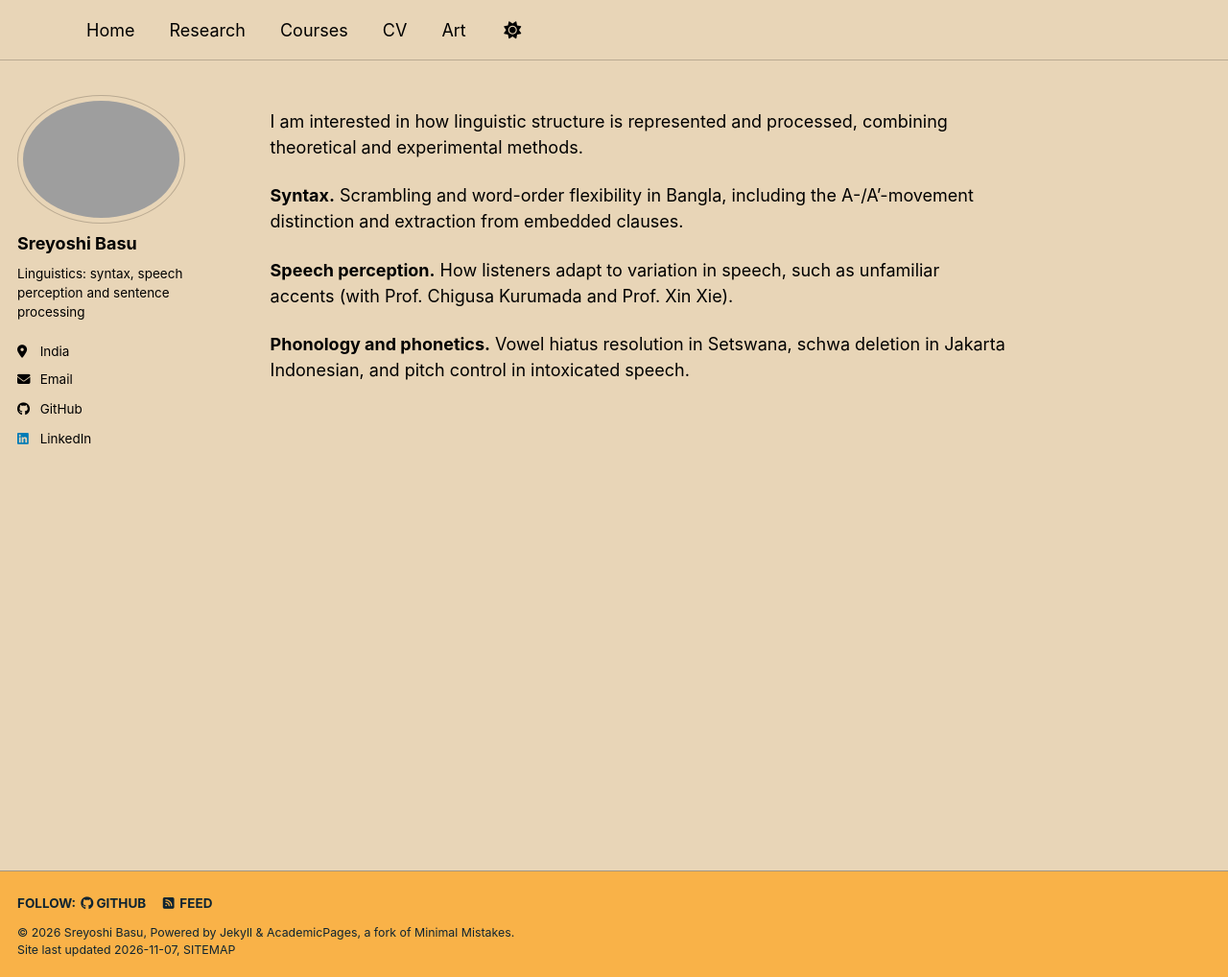
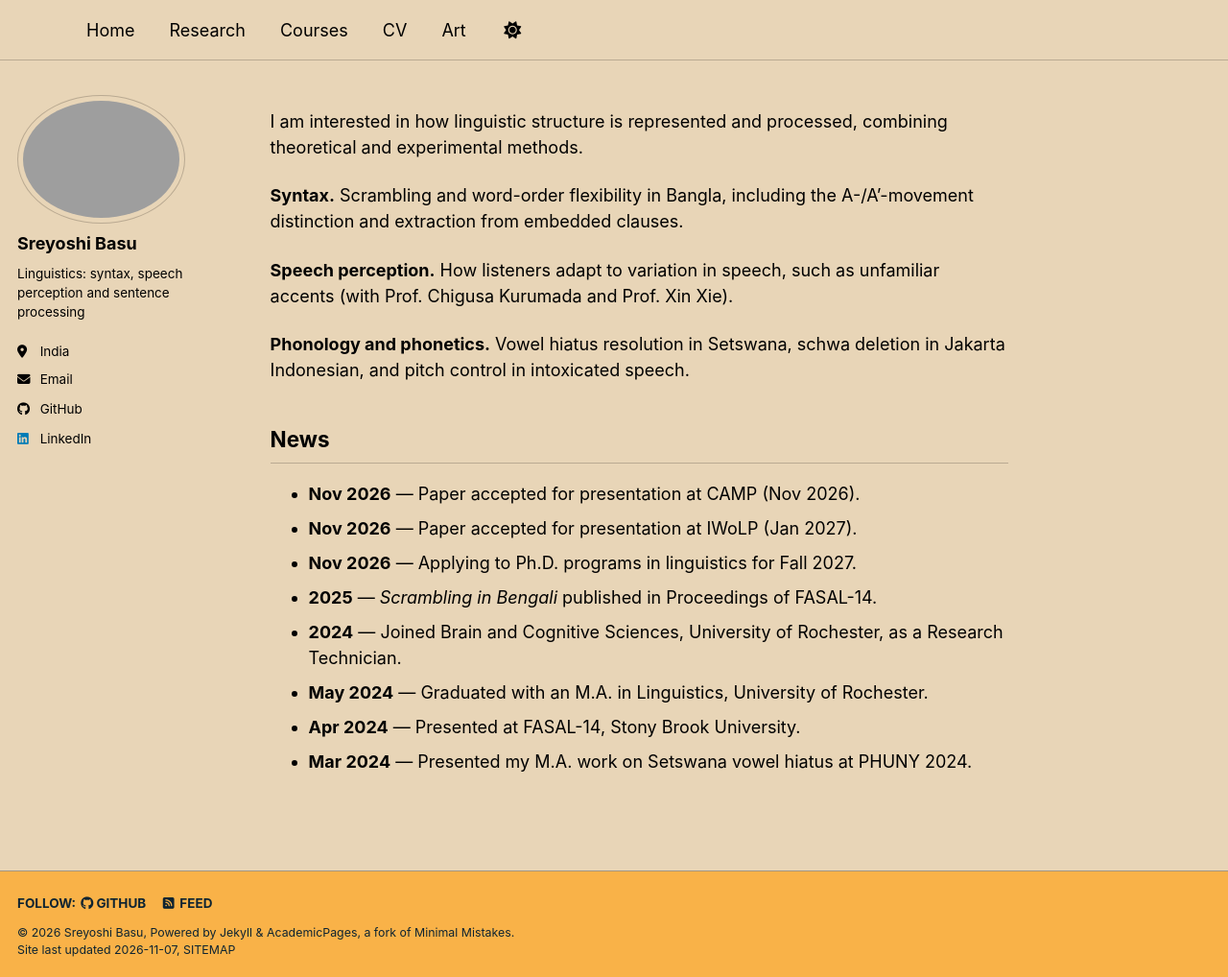
Before and after one commit to sreyoshi-basu/sreyoshi-basu.github.io, a Jekyll site: the page built from _pages/about.md, in a window 1280 px wide and 1018 px high. Shown: the whole window at 96% size. Built offline with Jekyll 4.4.1, drawn with Linux system fonts in a browser that asks for light colours; a script bundle is joined from its source files by our own code; a style sheet for code colours, icons or effects is not loaded.

Commit message:
Update about.md

```diff
--- a/_pages/about.md
+++ b/_pages/about.md
@@ -14,3 +14,14 @@ I am interested in how linguistic structure is represented and processed, combin
 **Speech perception.** How listeners adapt to variation in speech, such as unfamiliar accents (with Prof. Chigusa Kurumada and Prof. Xin Xie).
 
 **Phonology and phonetics.** Vowel hiatus resolution in Setswana, schwa deletion in Jakarta Indonesian, and pitch control in intoxicated speech.
+
+## News
+
+- **Nov 2026** — Paper accepted for presentation at CAMP (Nov 2026).
+- **Nov 2026** — Paper accepted for presentation at IWoLP (Jan 2027).
+- **Nov 2026** — Applying to Ph.D. programs in linguistics for Fall 2027.
+- **2025** — *Scrambling in Bengali* published in Proceedings of FASAL-14.
+- **2024** — Joined Brain and Cognitive Sciences, University of Rochester, as a Research Technician.
+- **May 2024** — Graduated with an M.A. in Linguistics, University of Rochester.
+- **Apr 2024** — Presented at FASAL-14, Stony Brook University.
+- **Mar 2024** — Presented my M.A. work on Setswana vowel hiatus at PHUNY 2024.
```
